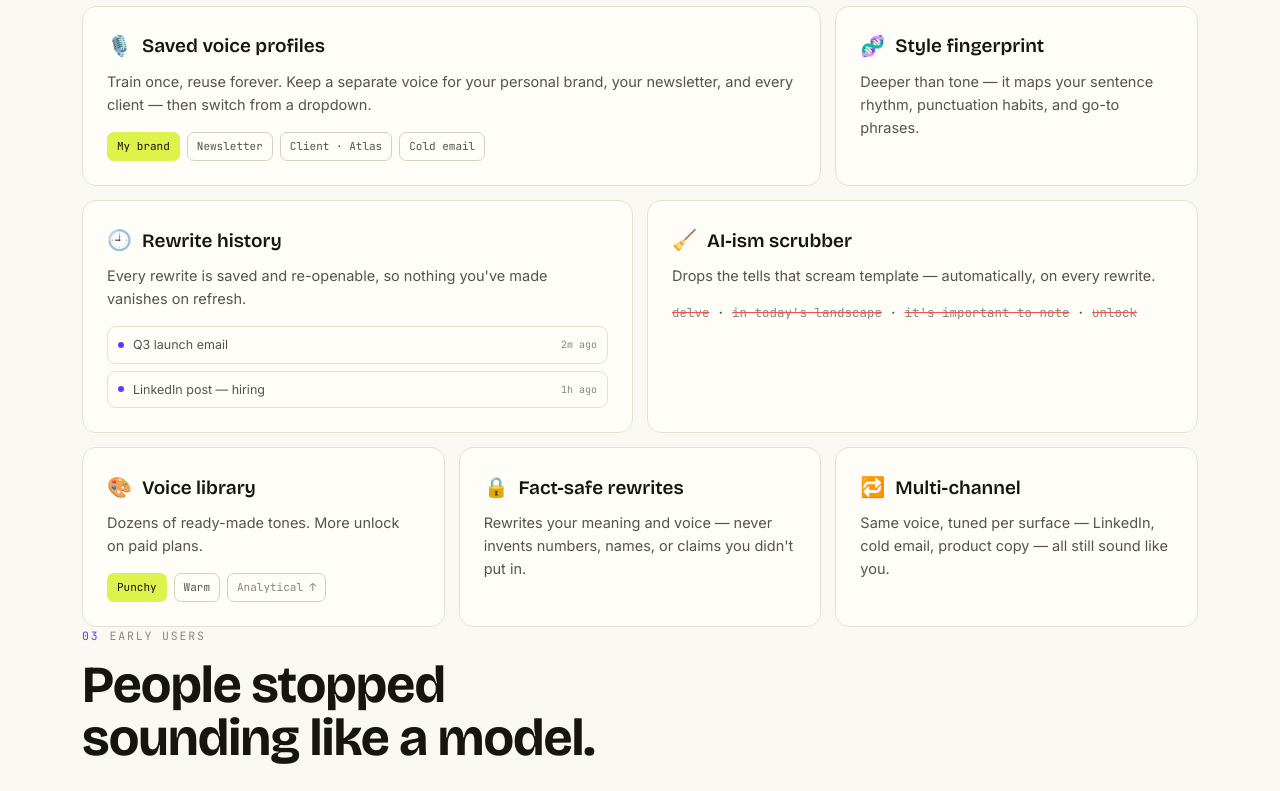
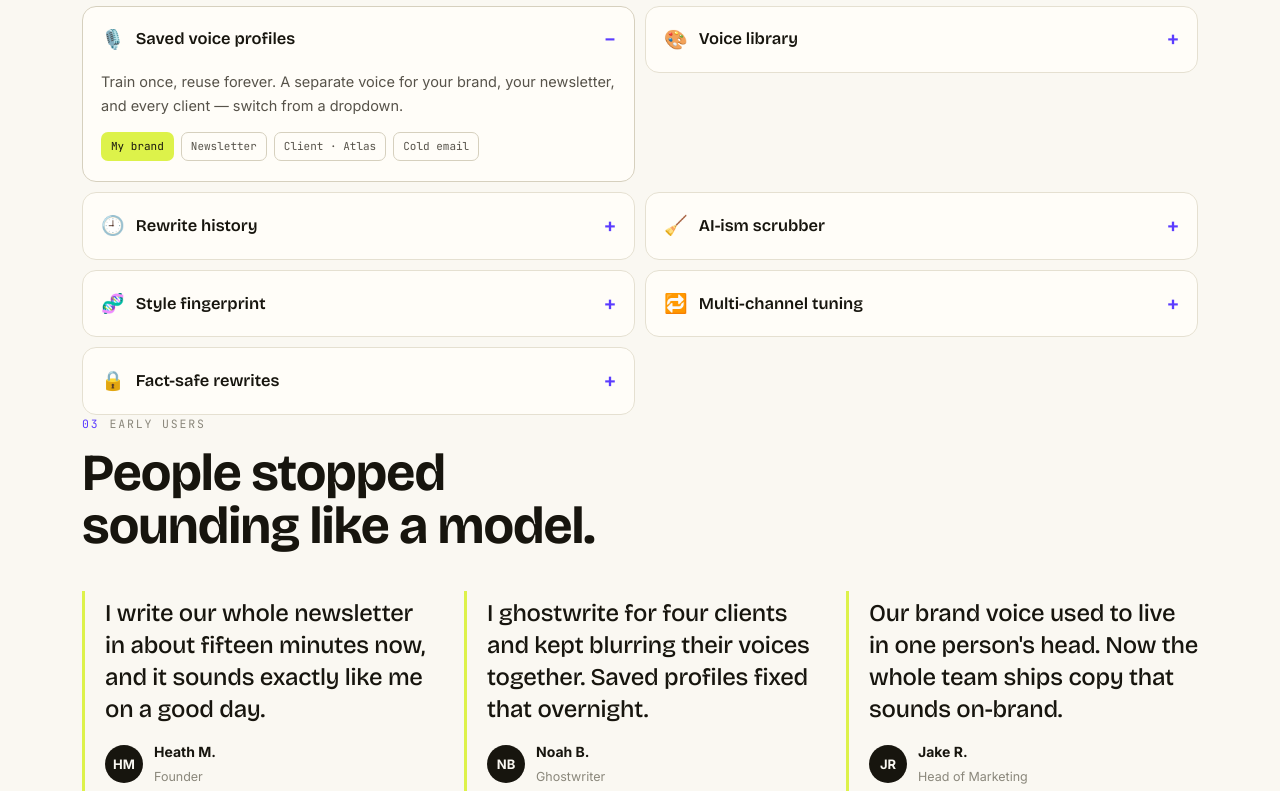
Before and after one commit to rinostories-tech/voiceecho, a plain HTML site: page voiceecho/index.html in a window 1280 px wide. Shown: the part 1560-2351 px from the top of the page. Drawn offline with nearby package versions, Linux system fonts and the light colour scheme.

Commit message:
Add files via upload

```diff
--- a/voiceecho/index.html
+++ b/voiceecho/index.html
@@ -203,36 +203,40 @@
   .step p{margin:0;color:var(--ink-2);font-size:15px;line-height:1.6}
   @media(min-width:760px){.steps{grid-template-columns:repeat(3,1fr);gap:26px}}
 
-  .feats{display:grid;gap:14px}
-  .feat{background:var(--card);border:1px solid var(--line);border-radius:var(--radius);padding:24px;transition:.22s}
-  .feat:hover{border-color:var(--line-2);transform:translateY(-3px);box-shadow:0 24px 44px -40px rgba(23,21,14,.5)}
-  .feat h3{font-family:var(--disp);font-weight:600;font-size:19px;margin:0 0 8px;display:flex;align-items:center;gap:10px}
-  .feat h3 .g{font-size:20px}
-  .feat p{margin:0;color:var(--ink-2);font-size:14.5px;line-height:1.6}
-  .chips{display:flex;gap:7px;flex-wrap:wrap;margin-top:16px}
+  .feats{display:grid;gap:10px}
+  .feat{background:var(--card);border:1px solid var(--line);border-radius:var(--radius);overflow:hidden;transition:border-color .2s}
+  .feat[open]{border-color:var(--line-2)}
+  .feat summary{list-style:none;cursor:pointer;padding:16px 18px;font-family:var(--disp);font-weight:600;font-size:16.5px;display:flex;align-items:center;gap:11px}
+  .feat summary::-webkit-details-marker{display:none}
+  .feat summary .g{font-size:19px}
+  .feat summary::after{content:"+";margin-left:auto;font-family:var(--mono);color:var(--violet);font-size:20px;line-height:1}
+  .feat[open] summary::after{content:"–"}
+  .feat-body{padding:0 18px 18px;color:var(--ink-2);font-size:14.5px;line-height:1.6}
+  .feat-body p{margin:0}
+  .chips{display:flex;gap:7px;flex-wrap:wrap;margin-top:14px}
   .chip{font-family:var(--mono);font-size:11px;padding:5px 9px;border-radius:7px;border:1px solid var(--line-2);color:var(--ink-2)}
   .chip.on{background:var(--hi);border-color:transparent;color:var(--ink)}
   .chip.lock{color:var(--ink-3)}.chip.lock::after{content:" ↑"}
-  .hist{margin-top:16px;display:flex;flex-direction:column;gap:7px}
+  .hist{margin-top:14px;display:flex;flex-direction:column;gap:7px}
   .hist .r{display:flex;align-items:center;gap:9px;font-size:12.5px;color:var(--ink-2);border:1px solid var(--line);border-radius:9px;padding:8px 10px}
   .hist .r .tm{font-family:var(--mono);font-size:10px;color:var(--ink-3);margin-left:auto}
   .hist .r .d{width:6px;height:6px;border-radius:50%;background:var(--violet)}
-  .scrub{margin-top:14px;font-family:var(--mono);font-size:12.5px;line-height:1.9;color:var(--ink-2)}
+  .scrub{margin-top:12px;font-family:var(--mono);font-size:12.5px;line-height:1.9;color:var(--ink-2)}
   .scrub s{color:var(--ink-3);text-decoration-color:var(--red)}
-  @media(min-width:720px){.feats{grid-template-columns:repeat(2,1fr)}.feat.big{grid-column:span 2}}
-  @media(min-width:1000px){.feats{grid-template-columns:repeat(6,1fr)}
-    .feat.big{grid-column:span 4}.feat.mid{grid-column:span 3}.feat.sm{grid-column:span 2}}
+  @media(min-width:720px){.feats{grid-template-columns:1fr 1fr;align-items:start}}
 
-  .quotes{display:grid;gap:22px}
-  .quote{border-left:3px solid var(--hi);padding:6px 0 6px 20px}
+  .quotes{display:flex;gap:14px;overflow-x:auto;scroll-snap-type:x mandatory;margin:0 -20px;padding:2px 20px 12px;-webkit-overflow-scrolling:touch;scrollbar-width:none}
+  .quotes::-webkit-scrollbar{display:none}
+  .quote{scroll-snap-align:center;flex:0 0 84%;border-left:3px solid var(--hi);padding:6px 0 6px 20px}
   .quote p{font-family:var(--disp);font-weight:500;font-size:clamp(19px,5vw,24px);line-height:1.34;margin:0 0 16px;letter-spacing:-.01em}
   .who{display:flex;align-items:center;gap:11px}
-  .av{width:38px;height:38px;border-radius:50%;display:grid;place-items:center;font-weight:700;font-size:13px;color:var(--paper);background:var(--ink)}
+  .av{width:38px;height:38px;border-radius:50%;display:grid;place-items:center;font-weight:700;font-size:13px;color:var(--paper);background:var(--ink);flex:none}
   .who b{font-size:14px;display:block}.who span{font-size:12.5px;color:var(--ink-3)}
-  @media(min-width:820px){.quotes{grid-template-columns:repeat(3,1fr);gap:30px}}
+  @media(min-width:820px){.quotes{display:grid;grid-template-columns:repeat(3,1fr);gap:30px;overflow:visible;margin:0;padding:0}.quote{flex:none}}
 
-  .weekly{display:grid;gap:14px;margin-bottom:16px}
-  .tier{background:var(--card);border:1px solid var(--line);border-radius:var(--radius-lg);padding:26px 22px;display:flex;flex-direction:column;position:relative}
+  .weekly{display:flex;gap:12px;overflow-x:auto;scroll-snap-type:x mandatory;margin:0 -20px 14px;padding:14px 20px 6px;-webkit-overflow-scrolling:touch;scrollbar-width:none}
+  .weekly::-webkit-scrollbar{display:none}
+  .tier{scroll-snap-align:center;flex:0 0 80%;background:var(--card);border:1px solid var(--line);border-radius:var(--radius-lg);padding:26px 22px;display:flex;flex-direction:column;position:relative}
   .tier.pop{border:1.5px solid var(--ink)}
   .tier .tag{position:absolute;top:-11px;left:22px;font-family:var(--mono);font-size:10.5px;letter-spacing:.08em;background:var(--ink);color:var(--paper);padding:4px 10px;border-radius:100px}
   .tier .nm{font-family:var(--mono);font-size:12px;letter-spacing:.14em;text-transform:uppercase;color:var(--ink-2);margin-bottom:10px}
@@ -241,7 +245,8 @@
   .tier ul{list-style:none;padding:0;margin:18px 0 22px;display:flex;flex-direction:column;gap:9px;font-size:13.5px;color:var(--ink-2);flex:1}
   .tier li{display:flex;gap:9px;line-height:1.4}.tier li::before{content:"✓";color:var(--violet);font-weight:700;flex:none}
   .tier .btn{width:100%}
-  @media(min-width:560px){.weekly{grid-template-columns:repeat(2,1fr)}}
+  .swipe-hint{font-family:var(--mono);font-size:11px;color:var(--ink-3);text-align:center;margin:-4px 0 14px}
+  @media(min-width:560px){.weekly{display:grid;grid-template-columns:repeat(2,1fr);overflow:visible;margin:0 0 16px;padding:0}.tier{flex:none}.swipe-hint{display:none}}
   @media(min-width:1000px){.weekly{grid-template-columns:repeat(4,1fr);gap:16px}}
 
   .life{background:var(--dark);color:var(--paper);border-radius:var(--radius-lg);padding:30px 26px;overflow:hidden;position:relative}
@@ -374,38 +379,46 @@
     <p class="lead">Most AI tools flatten everything into the same "casual" mush. VoiceEcho learns your specific voice and holds it across everything you publish.</p>
   </div>
   <div class="feats">
-    <div class="feat big rv">
-      <h3><span class="g">🎙️</span> Saved voice profiles</h3>
-      <p>Train once, reuse forever. Keep a separate voice for your personal brand, your newsletter, and every client — then switch from a dropdown.</p>
+    <details class="feat rv" open>
+      <summary><span class="g">🎙️</span> Saved voice profiles</summary>
+      <div class="feat-body">
+        <p>Train once, reuse forever. A separate voice for your brand, your newsletter, and every client — switch from a dropdown.</p>
         <div class="chips"><span class="chip on">My brand</span><span class="chip">Newsletter</span><span class="chip">Client · Atlas</span><span class="chip">Cold email</span></div>
       </div>
-    <div class="feat sm rv">
-      <h3><span class="g">🧬</span> Style fingerprint</h3>
-      <p>Deeper than tone — it maps your sentence rhythm, punctuation habits, and go-to phrases.</p>
+    </details>
+    <details class="feat rv">
+      <summary><span class="g">🎨</span> Voice library</summary>
+      <div class="feat-body">
+        <p>Twenty ready-made tones — serious ones for work and playful ones for fun. More unlock on paid plans.</p>
+        <div class="chips"><span class="chip on">Punchy</span><span class="chip">Analytical</span><span class="chip lock">Pirate</span><span class="chip lock">Noir</span></div>
       </div>
-    <div class="feat mid rv">
-      <h3><span class="g">🕘</span> Rewrite history</h3>
+    </details>
+    <details class="feat rv">
+      <summary><span class="g">🕘</span> Rewrite history</summary>
+      <div class="feat-body">
         <p>Every rewrite is saved and re-openable, so nothing you've made vanishes on refresh.</p>
         <div class="hist"><div class="r"><span class="d"></span> Q3 launch email <span class="tm">2m ago</span></div><div class="r"><span class="d"></span> LinkedIn post — hiring <span class="tm">1h ago</span></div></div>
       </div>
-    <div class="feat mid rv">
-      <h3><span class="g">🧹</span> AI-ism scrubber</h3>
+    </details>
+    <details class="feat rv">
+      <summary><span class="g">🧹</span> AI-ism scrubber</summary>
+      <div class="feat-body">
         <p>Drops the tells that scream template — automatically, on every rewrite.</p>
         <div class="scrub"><s>delve</s> · <s>in today's landscape</s> · <s>it's important to note</s> · <s>unlock</s></div>
       </div>
-    <div class="feat sm rv">
-      <h3><span class="g">🎨</span> Voice library</h3>
-      <p>Dozens of ready-made tones. More unlock on paid plans.</p>
-      <div class="chips"><span class="chip on">Punchy</span><span class="chip">Warm</span><span class="chip lock">Analytical</span></div>
-    </div>
-    <div class="feat sm rv">
-      <h3><span class="g">🔒</span> Fact-safe rewrites</h3>
-      <p>Rewrites your meaning and voice — never invents numbers, names, or claims you didn't put in.</p>
-    </div>
-    <div class="feat sm rv">
-      <h3><span class="g">🔁</span> Multi-channel</h3>
-      <p>Same voice, tuned per surface — LinkedIn, cold email, product copy — all still sound like you.</p>
-    </div>
+    </details>
+    <details class="feat rv">
+      <summary><span class="g">🧬</span> Style fingerprint</summary>
+      <div class="feat-body"><p>Deeper than tone — it maps your sentence rhythm, punctuation habits, and go-to phrases.</p></div>
+    </details>
+    <details class="feat rv">
+      <summary><span class="g">🔁</span> Multi-channel tuning</summary>
+      <div class="feat-body"><p>Same voice, tuned per surface — LinkedIn, email, newsletter, product copy — all still sound like you.</p></div>
+    </details>
+    <details class="feat rv">
+      <summary><span class="g">🔒</span> Fact-safe rewrites</summary>
+      <div class="feat-body"><p>Rewrites your meaning and voice — never invents numbers, names, or claims you didn't put in.</p></div>
+    </details>
   </div>
 </section>
 
@@ -439,6 +452,7 @@
     <p class="lead">Start free. Move up when you're writing every day — or pay once and keep it for life.</p>
   </div>
 
+  <div class="swipe-hint">‹ swipe plans ›</div>
   <div class="weekly">
     <div class="tier rv">
       <div class="nm">Free</div>
@@ -449,20 +463,20 @@
     <div class="tier rv">
       <div class="nm">Starter</div>
       <div class="amt">$2.99<span class="per">/wk</span></div>
-      <ul><li>~200 rewrites / wk</li><li>3 saved voices</li><li>Rewrite history</li><li>AI-ism scrubber</li></ul>
+      <ul><li>~200 rewrites / mo</li><li>3 saved voices</li><li>Rewrite history</li><li>AI-ism scrubber</li></ul>
       <a href="/app" class="btn btn-outline">Choose Starter</a>
     </div>
     <div class="tier pop rv">
       <div class="tag">Most popular</div>
       <div class="nm">Pro</div>
       <div class="amt">$4.99<span class="per">/wk</span></div>
-      <ul><li>~600 rewrites / wk</li><li>10 saved voices</li><li>Full voice library</li><li>Multi-channel + priority</li></ul>
+      <ul><li>~600 rewrites / mo</li><li>10 saved voices</li><li>Full voice library</li><li>Multi-channel + priority</li></ul>
       <a href="/app" class="btn btn-primary">Choose Pro</a>
     </div>
     <div class="tier rv">
       <div class="nm">Studio</div>
       <div class="amt">$7.99<span class="per">/wk</span></div>
-      <ul><li>~1,500 rewrites / wk</li><li>25 saved voices</li><li>Everything in Pro</li><li>Fastest speed</li></ul>
+      <ul><li>~1,500 rewrites / mo</li><li>25 saved voices</li><li>Everything in Pro</li><li>Fastest speed</li></ul>
       <a href="/app" class="btn btn-outline">Choose Studio</a>
     </div>
   </div>
```
Lines whose indentation alone changed are shown as unchanged.
